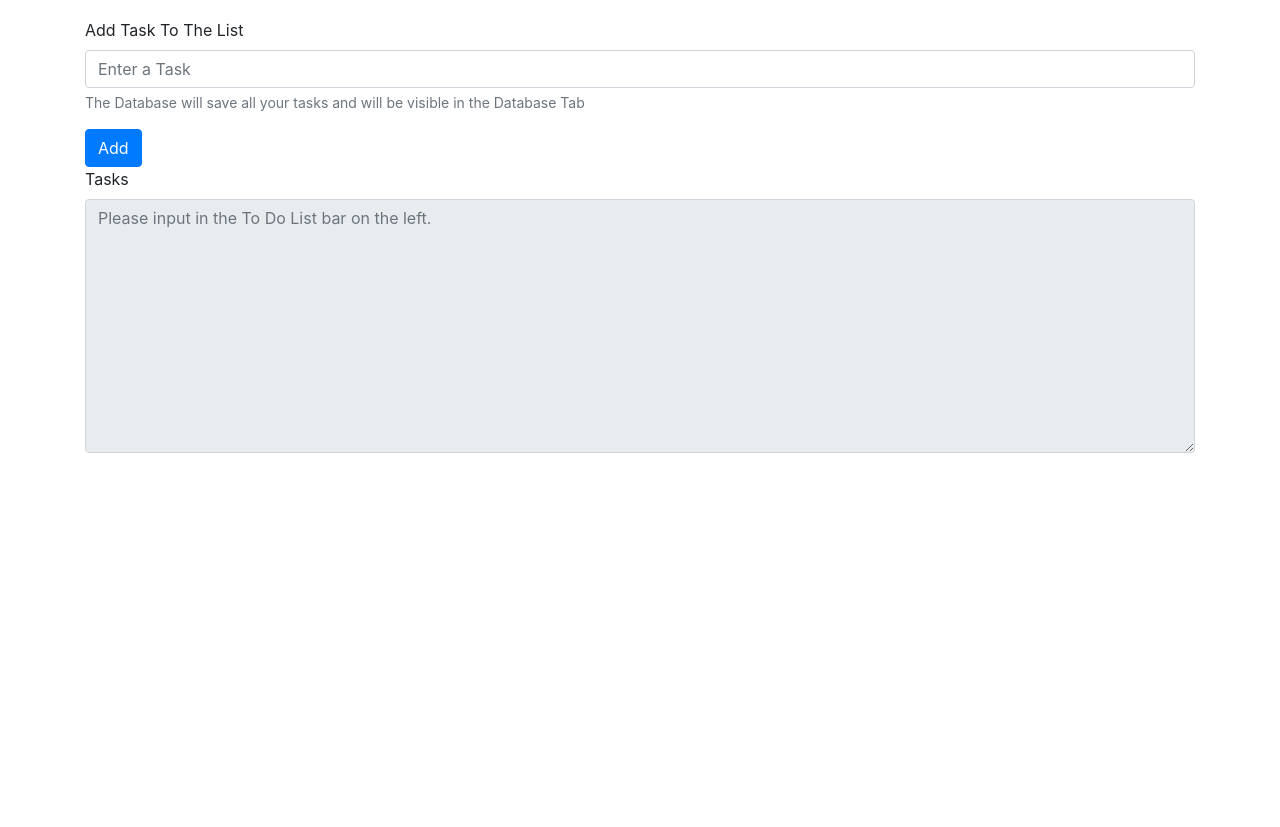
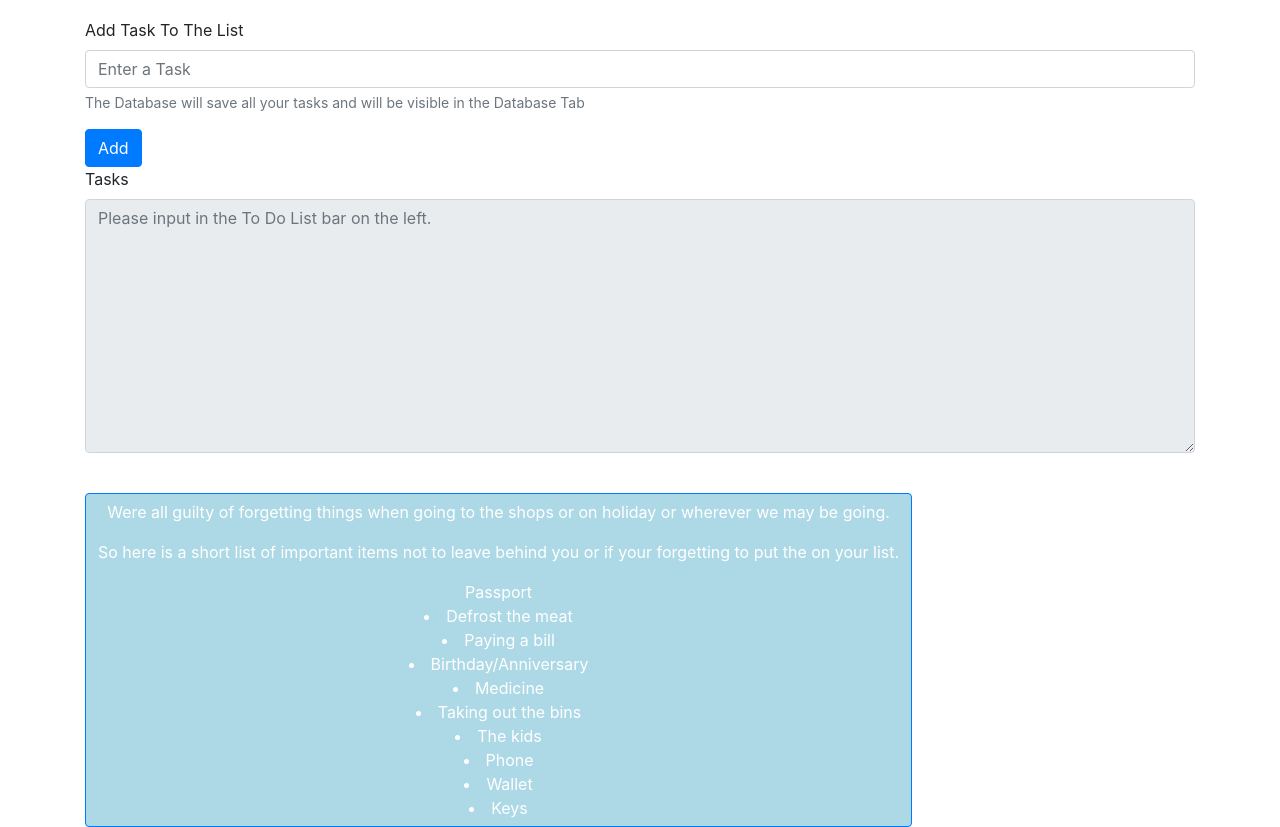
Before and after one commit to kelvinm61/Data-Rep, a plain HTML site: page static/index.html in a window 1280 px wide. Shown: the part 62-889 px from the top of the page. Before the commit the page ends 800 px from the top, so only its background shows below. Drawn offline with nearby package versions, Linux system fonts and the light colour scheme.

Commit message:
removed top 10 page and added the contents to main page

```diff
--- a/static/index.html
+++ b/static/index.html
@@ -20,7 +20,6 @@
 		<div class="container">
     	<a class="navbar-brand" href="#">To Do List</a>
         <a class="navbar-brand" href="database.html">Database</a>
-       <a class="navbar-brand" href="static/mostThings.html">10 Most forgotten Items</a>
   	</div>
 	</nav>
 
@@ -65,7 +64,26 @@
 
 		});
 	</script>
-
+    <!-- This is where the text that will output in a blue button type box, the reason for the box is to make it look more appealing-->
+    <ion-pane>
+      <ion-header-bar class="bar-stable">
+        <button style="background-color:lightblue" class="btn btn-primary"><p>Were all guilty of forgetting things when going <wbr></wbr> to the shops or on holiday or wherever we may be going.</p>
+    <p>So here is a short list of important items not to <wbr></wbr>leave behind you or if your forgetting to put the on your list.</p>
+    <!-- This part of code is for the bullet pointed list at the end of the page-->
+        Passport
+    <li>Defrost the meat</li>
+    <li>Paying a bill</li>
+    <li>Birthday/Anniversary</li>
+    <li>Medicine</li>
+    <li>Taking out the bins</li>
+    <li>The kids</li>
+    <li>Phone</li>
+   <li>Wallet</li>
+  <li>Keys</li>
+</button>
+</ul>
+</body>
+</html>
 </ul>
 </body>
 </html>
```
Also changed, not shown: 1 other file.
